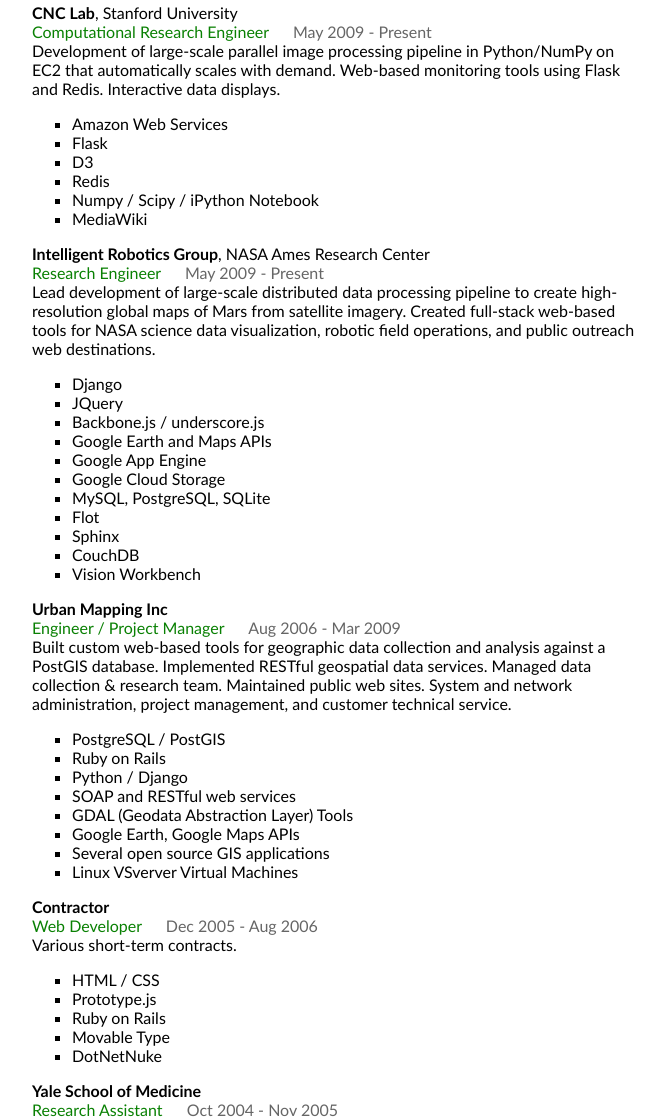
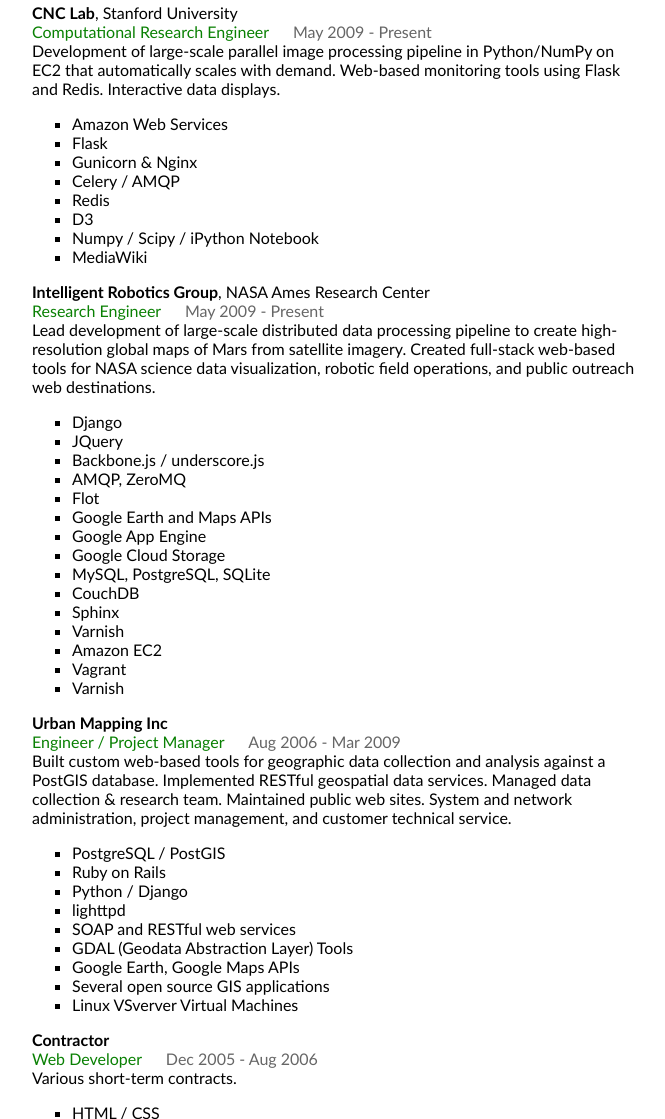
Before and after one commit to jessehattabaugh/deleted.github.io, a plain HTML site: page resume/index.html in a window 1280 px wide. Shown: the part 453-1572 px from the top of the page, without its empty margins (36-701 px from the left). Drawn offline with Linux system fonts and the light colour scheme.

Commit message:
If you tell the truth, you don't have to remember anything. http://www.brainyquote.com/quotes/authors/m/mark_twain.html#TlJAQoW1fVxA58jh.99

```diff
--- a/resume/index.html
+++ b/resume/index.html
@@ -73,8 +73,10 @@
 
                         <li>Amazon Web Services</li>
                         <li>Flask</li>
+                        <li>Gunicorn & Nginx</li>
+                        <li>Celery / AMQP</li>
+                        <li>Redis</li>
                         <li>D3</li>
-                        <li>Redis</li>
                         <li>Numpy / Scipy / iPython Notebook</li>
                         <li>MediaWiki</li>
                     </ul>
@@ -95,14 +97,18 @@
                         <li>Django</li>
                         <li>JQuery</li>
                         <li>Backbone.js / underscore.js</li>
+                        <li>AMQP, ZeroMQ</li>
+                        <li>Flot</li>
                         <li>Google Earth and Maps APIs</li>
                         <li>Google App Engine</li>
                         <li>Google Cloud Storage</li>
                         <li>MySQL, PostgreSQL, SQLite</li>
-                        <li>Flot</li>
+                        <li>CouchDB</li>
                         <li>Sphinx</li>
-                        <li>CouchDB</li>
-                        <li>Vision Workbench</li>
+                        <li>Varnish</li>
+                        <li>Amazon EC2</li>
+                        <li>Vagrant</li>
+                        <li>Varnish</li>
                     </ul>
 
                     </p>
@@ -121,6 +127,7 @@
                         <li>PostgreSQL / PostGIS</li>
                         <li>Ruby on Rails</li>
                         <li>Python / Django</li>
+                        <li>lighttpd</li>
                         <li>SOAP and RESTful web services</li>
                         <li>GDAL (Geodata Abstraction Layer) Tools</li>
                         <li>Google Earth, Google Maps APIs</li>
```
Also changed, not shown: 1 other file.
